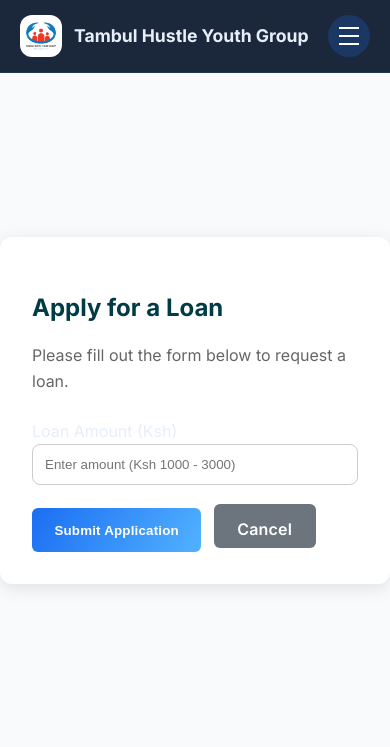
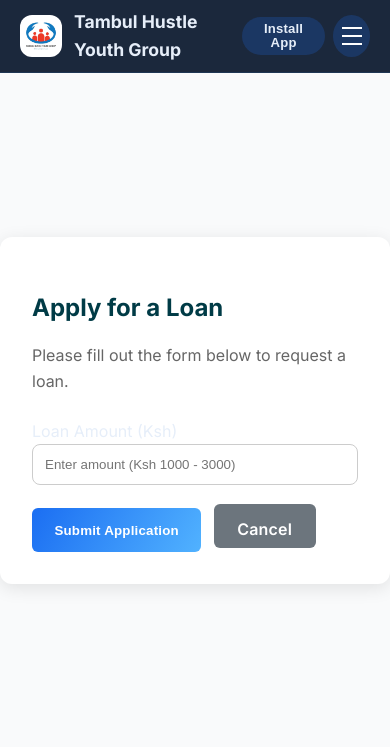
Before and after one commit to Vincentchirchir/tambul-youths-portal, a Django app: page /apply-loan/ in a window 390 px wide. Shown: the top 747 px of the page. Run offline with Django 5.2, Linux system fonts and the light colour scheme; the visitor is signed in with stand-in values (Sample User, id 1).

Commit message:
Improve PWA install UX on mobile header

```diff
--- a/core/static/core/base.css
+++ b/core/static/core/base.css
@@ -183,6 +183,28 @@
   flex-direction:column;
   gap:6px;
   padding:8px;
+  cursor:pointer;
+}
+
+.nav-actions{
+  display:flex;
+  align-items:center;
+  gap:8px;
+}
+
+.install-mobile-btn{
+  display:none;
+  min-width:78px;
+  height:38px;
+  border:none;
+  border-radius:999px;
+  padding:0 14px;
+  background:rgba(27,110,242,.22);
+  color:var(--text);
+  font-weight:700;
+  font-size:.82rem;
+  letter-spacing:.2px;
+  line-height:1.1;
   cursor:pointer;
 }
 
@@ -415,6 +437,10 @@
   .nav-toggle{
     display:flex;
   }
+  .install-mobile-btn{
+    display:grid;
+    place-items:center;
+  }
 }
 
 @media (max-width: 720px){
--- a/core/templates/core/base.html
+++ b/core/templates/core/base.html
@@ -42,11 +42,24 @@
           </button>
           <a class="btn btn-primary" href="{% url 'login' %}">Member Login</a>
         </nav>
+        <div class="nav-actions">
+          <button
+            type="button"
+            class="install-mobile-btn"
+            id="nav-install-app-mobile"
+            data-install-app
+            hidden
+            aria-label="Install App"
+            title="Install App"
+          >
+            Install App
+          </button>
           <button class="nav-toggle" aria-label="Toggle navigation">
             <span></span>
             <span></span>
             <span></span>
           </button>
+        </div>
       </div>
     </header>
 
@@ -116,23 +129,31 @@
         });
       }
 
-      const navInstallButton = document.getElementById("nav-install-app");
+      const navInstallButtons = Array.from(
+        document.querySelectorAll("[data-install-app], #nav-install-app")
+      ).filter(Boolean);
       const isStandaloneMode =
         window.matchMedia("(display-mode: standalone)").matches ||
         window.navigator.standalone === true;
       const isIosDevice = /iphone|ipad|ipod/i.test(window.navigator.userAgent);
+      const isSecureInstallContext =
+        window.isSecureContext || ["localhost", "127.0.0.1"].includes(window.location.hostname);
       let deferredInstallPrompt = null;
 
       const toggleInstallButton = (show) => {
-        if (!navInstallButton) return;
-        navInstallButton.hidden = !show;
+        navInstallButtons.forEach((button) => {
+          button.hidden = !show;
+        });
       };
 
-      if (navInstallButton && !isStandaloneMode) {
-        if (isIosDevice) {
+      if (navInstallButtons.length && !isStandaloneMode) {
         toggleInstallButton(true);
-          navInstallButton.title = "On iPhone: tap Share, then Add to Home Screen.";
-        }
+
+        navInstallButtons.forEach((button) => {
+          button.title = isIosDevice
+            ? "On iPhone: tap Share, then Add to Home Screen."
+            : "Install from your browser prompt.";
+        });
 
         window.addEventListener("beforeinstallprompt", (event) => {
           event.preventDefault();
@@ -145,7 +166,7 @@
           toggleInstallButton(false);
         });
 
-        navInstallButton.addEventListener("click", async () => {
+        const handleInstallClick = async () => {
           if (deferredInstallPrompt) {
             deferredInstallPrompt.prompt();
             await deferredInstallPrompt.userChoice;
@@ -155,7 +176,19 @@
 
           if (isIosDevice) {
             window.alert("To install: tap Share, then tap Add to Home Screen.");
+            return;
           }
+
+          if (!isSecureInstallContext) {
+            window.alert("Install requires HTTPS (or localhost).");
+            return;
+          }
+
+          window.alert("If no pop-up appears, open your browser menu and tap Install App or Add to Home Screen.");
+        };
+
+        navInstallButtons.forEach((button) => {
+          button.addEventListener("click", handleInstallClick);
         });
       }
     </script>
--- a/core/views.py
+++ b/core/views.py
@@ -49,12 +49,15 @@
         "start_url": "/",
         "scope": "/",
         "display": "standalone",
+        "display_override": ["standalone", "minimal-ui", "browser"],
         "background_color": "#041127",
         "theme_color": "#1b6ef2",
         "icons": [
             {
                 "src": static("images/logo.png"),
                 "type": "image/png",
+                "sizes": "640x640",
+                "purpose": "any maskable",
             }
         ],
     }
@@ -71,6 +74,10 @@
 
 self.addEventListener('activate', (event) => {
   event.waitUntil(self.clients.claim());
+});
+
+self.addEventListener('fetch', () => {
+  // Online-only app: no offline cache strategy.
 });
 """
     response = HttpResponse(worker_script, content_type="application/javascript")
```
Lines whose indentation alone changed are shown as unchanged.
